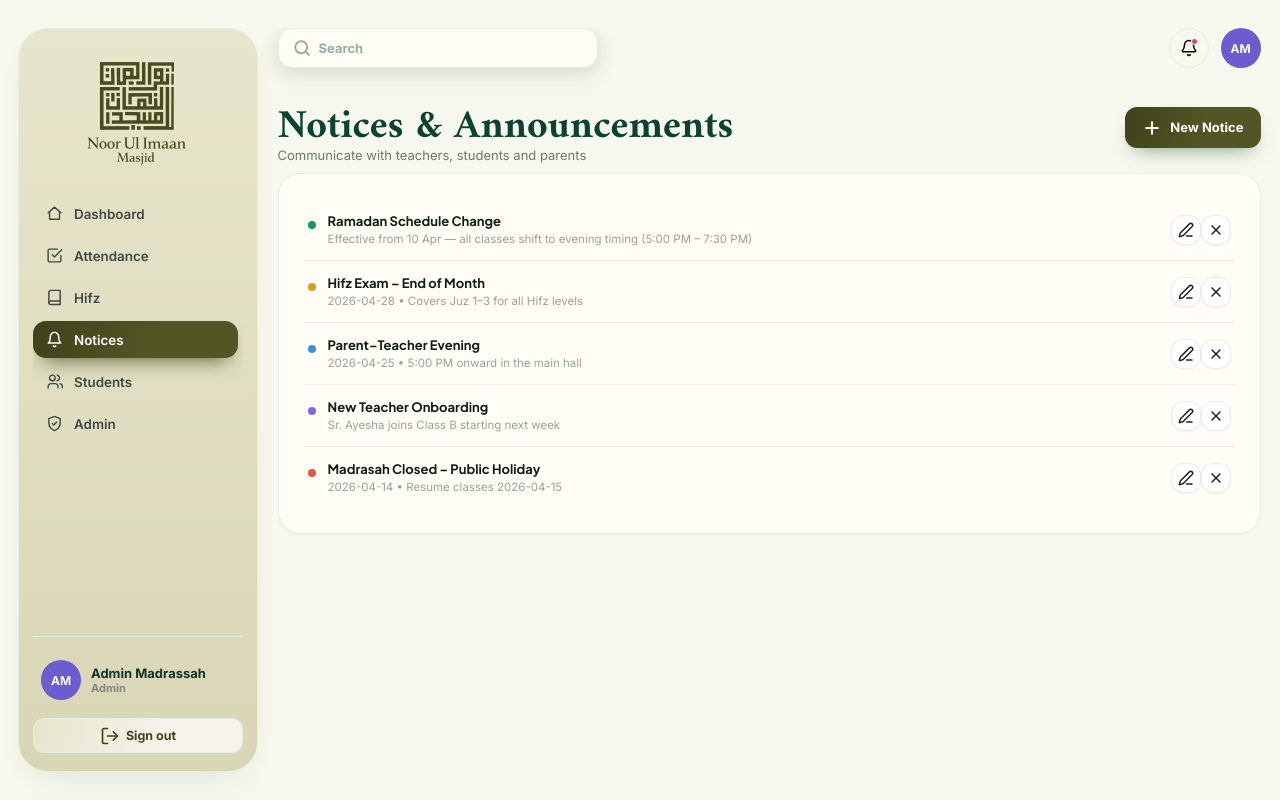
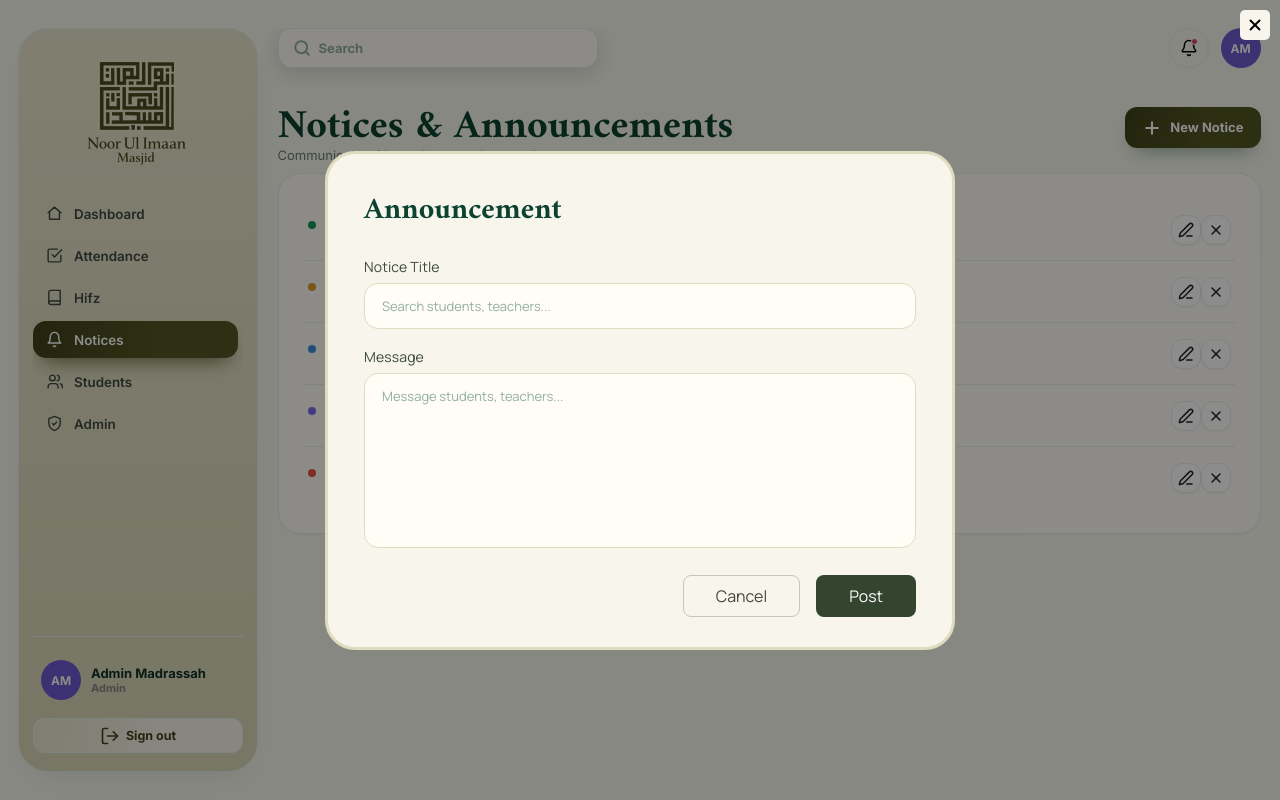
Before and after one commit to shahrukhdev/Learning-Management-System, a React (Vite) app: page /dashboard/notices in a window 1280 px wide. Both pictures are taken after a click on the button "New Notice". Built offline with nearby package versions, Linux system fonts and the light colour scheme.

Commit message:
announcement popup has been developed

```diff
--- a/src/components/Header/Header.tsx
+++ b/src/components/Header/Header.tsx
@@ -2,6 +2,7 @@ import "./Header.css";
 
 import { useEffect, useRef, useState } from "react";
 import { Bell, Search, User, Settings, LogOut, Check } from "lucide-react";
+import { Link } from "react-router-dom";
 
 const Header = () => {
 
@@ -165,13 +166,9 @@ const Header = () => {
 
                                             <div className="notification-dropdown-divider"></div>
 
-
-                                            <button
-                                                type="button"
-                                                className="view-all-notifications"
-                                            >
+                                            <Link to={`/dashboard/notices`} className="view-all-notifications text-decoration-none">
                                                 View all notifications
-                                            </button>
+                                            </Link>
 
                                         </div>
                                     )}
--- a/src/components/Popups/AnnoucementsPopup.css
+++ b/src/components/Popups/AnnoucementsPopup.css
@@ -26,6 +26,10 @@
     padding: 30px 36px;
 }
 
+.announcement-header {
+    margin-bottom: 17px;
+}
+
 .popup-title {
     font-family: var(--font-amiri);
     font-style: normal;
@@ -34,3 +38,130 @@
     line-height: 53px;
     color: #0B4230;
 }
+
+/* ================================
+   Header
+================================ */
+
+.announcement-header {
+    margin-bottom: 20px;
+}
+
+/* ================================
+   Fields
+================================ */
+
+.announcement-field {
+    margin-bottom: 18px;
+}
+
+.announcement-field label {
+    display: block;
+    font-style: normal;
+    font-weight: 400;
+    font-size: 1.4rem;
+    line-height: 20px;
+    letter-spacing: 0.14px;
+    color: #3E4A3E;
+    margin-bottom: 6px;
+}
+
+
+/* ================================
+   Input
+================================ */
+
+.announcement-field input,
+.announcement-field textarea {
+    background: #FFFDF6;
+    border: 1px solid #DFDDBF;
+    border-radius: 14px;
+    padding: 13px 17px;
+    min-height: 45px;
+    outline: none;
+    font-style: normal;
+    font-weight: 400;
+    font-size: 1.3rem;
+    line-height: 18px;
+    color: #000;
+    width: 100%;
+}
+
+.announcement-field input::placeholder,
+.announcement-field textarea::placeholder {
+    color: #93AEA3;
+}
+
+.announcement-field textarea {
+    min-height: 175px;
+    resize: none;
+}
+
+/* ================================
+   Focus
+================================ */
+
+.announcement-field input:focus,
+.announcement-field textarea:focus {
+    border-color: #DFDDBF;
+}
+
+/* ================================
+   Actions
+================================ */
+
+.announcement-actions {
+    display: flex;
+    align-items: center;
+    justify-content: flex-end;
+    gap: 16px;
+    margin-top: 23px;
+}
+
+/* ================================
+   Buttons
+================================ */
+
+.announcement-btn {
+    height: 28px;
+    padding: 0 15px;
+    border-radius: 6px;
+    font-family: inherit;
+    font-size: 11px;
+    font-weight: 400;
+    cursor: pointer;
+    min-width: 98px;
+    height: 42px;
+    background: #33452F;
+    border-radius: 8px;
+    padding: 8px 32px;
+    border: 1px solid transparent;
+    font-style: normal;
+    font-weight: 400;
+    font-size: 1.6rem;
+    line-height: normal;
+    color: #FFFFFF;
+    transition: 0.3s;
+}
+
+.announcement-btn.cancel {
+    color: #444841;
+    background: transparent;
+    border-color: #C4C8BE;
+}
+
+.announcement-btn:hover{
+    transform: translateY(-2px);
+    box-shadow: 0 5px 10px #00000027;
+}
+
+.announcement-cls-btn {
+    height: 30px;
+    width: 30px;
+    border-radius: 5px;
+    border: none;
+    background: #F7F5EC;
+    position: absolute;
+    top: 10px;
+    right: 10px;
+}
--- a/src/components/Popups/AnnoucementsPopup.tsx
+++ b/src/components/Popups/AnnoucementsPopup.tsx
@@ -1,5 +1,6 @@
 import { useState } from "react";
 import "./AnnoucementsPopup.css";
+import { X } from "lucide-react";
 
 interface  AnnoucementPopupProps {
     isOpen: boolean;
@@ -35,9 +36,68 @@ const AnnoucementsPopup = ({ isOpen, onClose, onPost }: AnnoucementPopupProps) =
 
     return (
         <div className="popup-wrapper">
+            <button className="announcement-cls-btn" type="button" onClick={onClose}>
+                <X color="#000" strokeWidth={2.5} size={18} />
+            </button>
             <div className="popup-box">
-                <h2 className="popup-title">Add New Announcement</h2>
+
+                <div className="announcement-header">
+                    <h2 className="popup-title m-0">Announcement</h2>
+                </div>
+
                 <form className="m-0" onSubmit={handleSubmit}>
+
+                    {/* Notice Title */}
+                    <div className="announcement-field">
+                        <label htmlFor="notice-title">
+                            Notice Title
+                        </label>
+
+                        <input
+                            id="notice-title"
+                            type="text"
+                            placeholder="Search students, teachers..."
+                            value={title}
+                            onChange={(e) =>
+                                setTitle(e.target.value)
+                            }
+                        />
+                    </div>
+
+                    {/* Message */}
+                    <div className="announcement-field">
+                        <label htmlFor="notice-message">
+                            Message
+                        </label>
+
+                        <textarea
+                            id="notice-message"
+                            placeholder="Message students, teachers..."
+                            value={message}
+                            onChange={(e) =>
+                                setMessage(e.target.value)
+                            }
+                        />
+                    </div>
+
+                    {/* Actions */}
+                    <div className="announcement-actions">
+                        <button
+                            type="button"
+                            className="announcement-btn cancel"
+                            onClick={onClose}
+                        >
+                            Cancel
+                        </button>
+
+                        <button
+                            type="submit"
+                            className="announcement-btn post"
+                        >
+                            Post
+                        </button>
+                    </div>
+
 
                 </form>
             </div>
--- a/src/pages/Notices/Notices.tsx
+++ b/src/pages/Notices/Notices.tsx
@@ -1,3 +1,4 @@
+import { useState } from "react";
 import { Plus } from "lucide-react";
 import SEO from "../../components/Seo/SEO";
 
@@ -8,8 +9,17 @@ import AnnoucementsPopup from "../../components/Popups/AnnoucementsPopup";
 
 const Notices = () => {
 
-    const handleNewNotice = () => {
-        console.log("New Notice");
+    const [isAnnouncementOpen, setIsAnnouncementOpen] = useState(false);
+
+    const handlePost = (data: {
+        title: string;
+        message: string;
+    }) => {
+        console.log("Post:", data);
+    }
+
+    const handleCloseAnnouncement = () => {
+        setIsAnnouncementOpen(false);
     }
 
     const handleEdit = (id: number) => {
@@ -41,7 +51,7 @@ const Notices = () => {
                                 <button
                                     type="button"
                                     className="new-notice-btn"
-                                    onClick={() => handleNewNotice()}
+                                    onClick={() => setIsAnnouncementOpen(true)}
                                 >
                                     <Plus color="#fff" size={20} strokeWidth={2.5} />
                                     <span>New Notice</span>
@@ -67,7 +77,11 @@ const Notices = () => {
             </section>
 
             {/* Annoucements Popup */}
-            <AnnoucementsPopup />
+            <AnnoucementsPopup
+                isOpen={isAnnouncementOpen}
+                onClose={handleCloseAnnouncement}
+                onPost={handlePost}
+            />
 
         </>
     );
```
